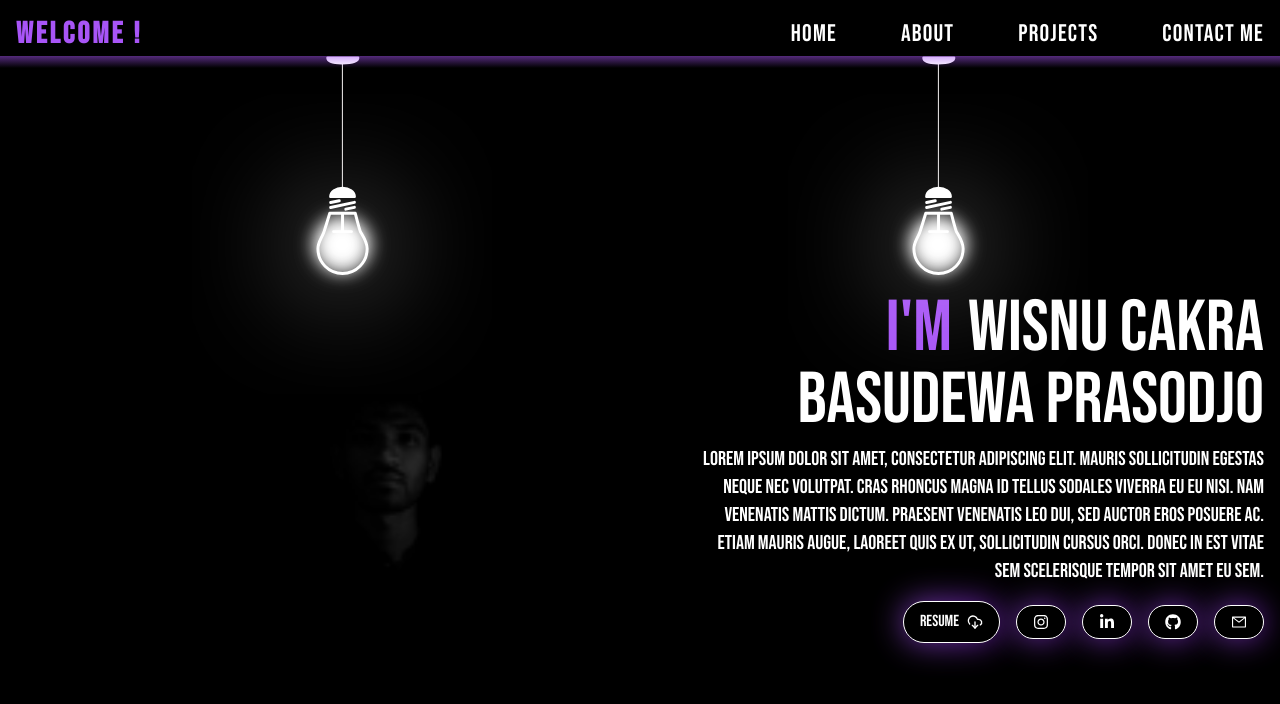
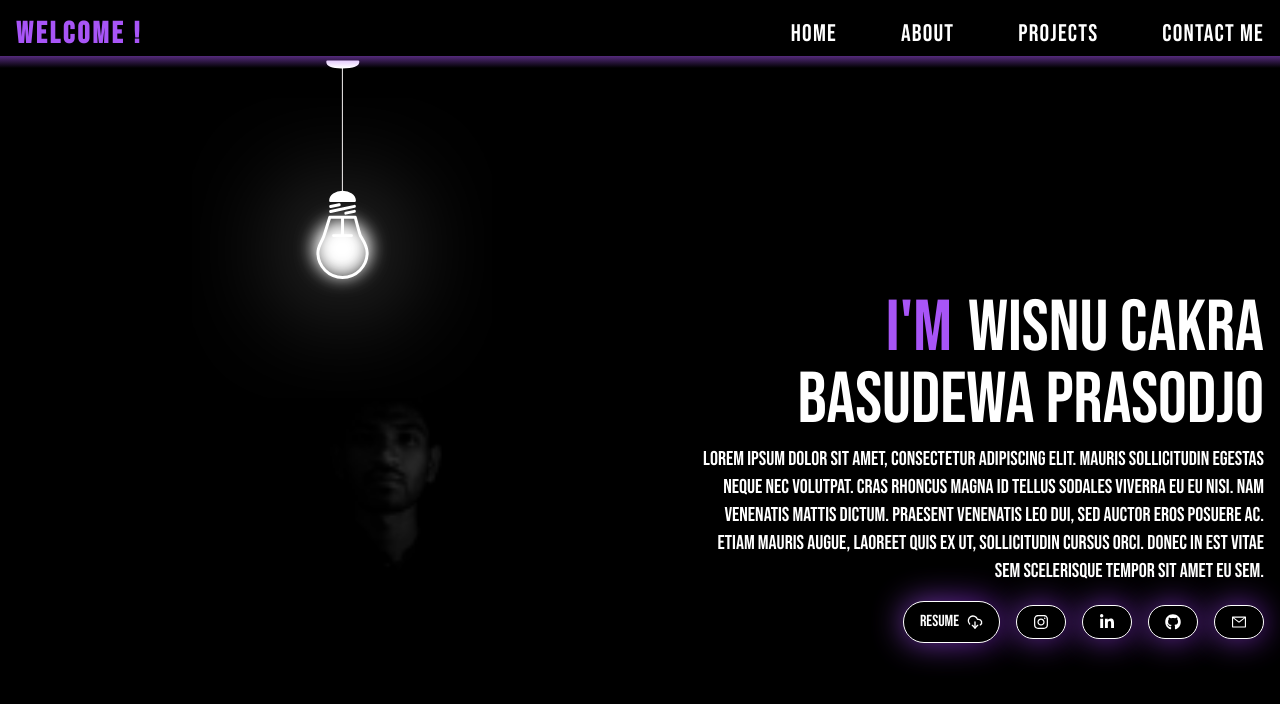
Before and after one commit to WisnuCakraa/portofolio-v2, a Next.js app: page / in a window 1280 px wide. Shown: the top 704 px of the page. Built offline with nearby package versions, Linux system fonts and the light colour scheme.

Commit message:
[ENHANCE] - Remove 1 lights icon on the right

```diff
--- a/src/components/Navbar/index.tsx
+++ b/src/components/Navbar/index.tsx
@@ -19,14 +19,7 @@ const Navbar = () => {
                 <li><Link className="tracking-wider" href="/contact">Contact Me</Link></li>
             </ul>
             <div className="absolute top-[14.3rem] transform -translate-y-1/2 left-48">
-                <button onClick={toggleDarkMode}>
-                    <Image src={darkMode ? "/icons/lights-on.svg" : "/icons/lights-off.svg"} alt="Toggle Dark Mode" width={300} height={300} />
-                </button>
-            </div>
-            <div className="absolute top-[14.3rem] transform -translate-y-1/2 right-48">
-                <button onClick={toggleDarkMode}>
-                    <Image src={darkMode ? "/icons/lights-on.svg" : "/icons/lights-off.svg"} alt="Toggle Dark Mode" width={300} height={300} />
-                </button>
+                <Image onClick={toggleDarkMode} src={darkMode ? "/icons/lights-on.svg" : "/icons/lights-off.svg"} alt="Toggle Dark Mode" width={300} height={300} />
             </div>
             <div className="absolute bottom-0 left-0 w-full h-3 bg-gradient-to-b from-purple-500 to-transparent opacity-50"></div>
         </nav>
```
